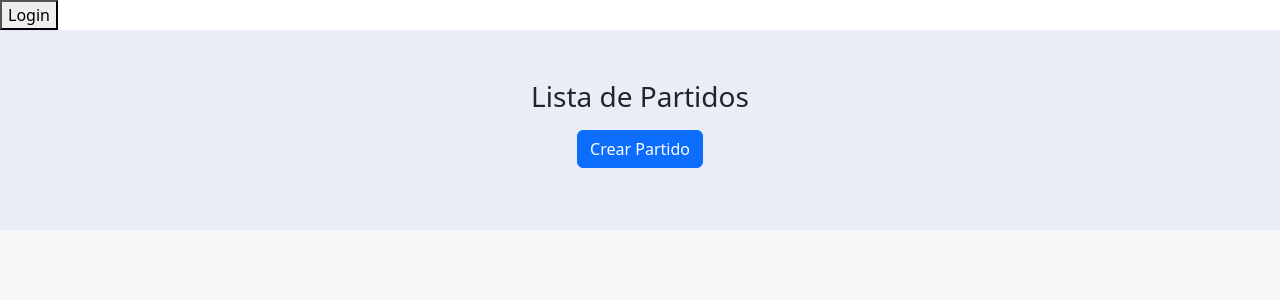
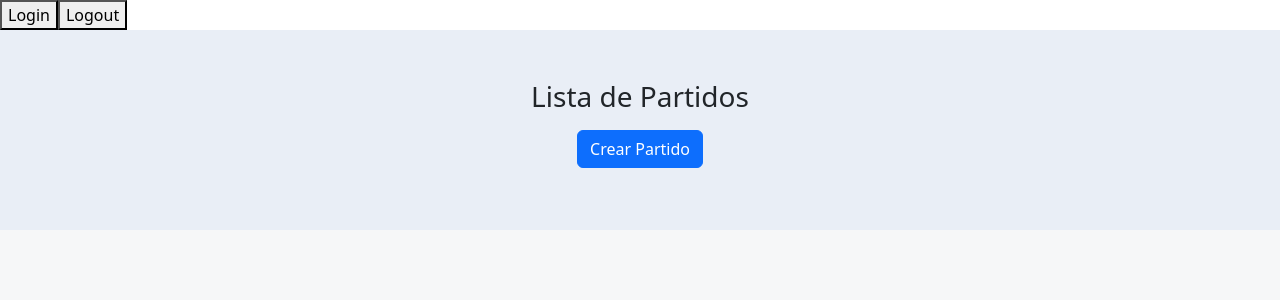
Before and after one commit to ManuelHoz/PerfectMatch, a React (Create React App) app in the folder client/perfectmatch/: page / in a window 1280 px wide. Shown: the top 300 px of the page. Built offline with nearby package versions, Linux system fonts and the light colour scheme.

Commit message:
Auth0 logout

```diff
--- a/client/perfectmatch/src/App.js
+++ b/client/perfectmatch/src/App.js
@@ -1,6 +1,7 @@
 import logo from './logo.svg';
 import './App.css';
 import { LoginButton } from './Login';
+import { LogoutButton } from './Logout';
 import ListaDePartidos from './componentes/ListaDePartidos';
 import 'bootstrap/dist/css/bootstrap.min.css'
 
@@ -9,6 +10,7 @@
     <div className="App">
       <header>
         <LoginButton />
+        <LogoutButton />
       </header>
       <body>
         <ListaDePartidos />
--- /dev/null
+++ b/client/perfectmatch/src/Logout.js
@@ -0,0 +1,12 @@
+import React from 'react';
+import { useAuth0 } from '@auth0/auth0-react';
+
+export const LogoutButton = () => {
+  const { logout } = useAuth0();
+
+  return (
+    <button onClick={() => logout({ returnTo: window.location.origin })}>
+      Logout
+    </button>
+  );
+};
```
